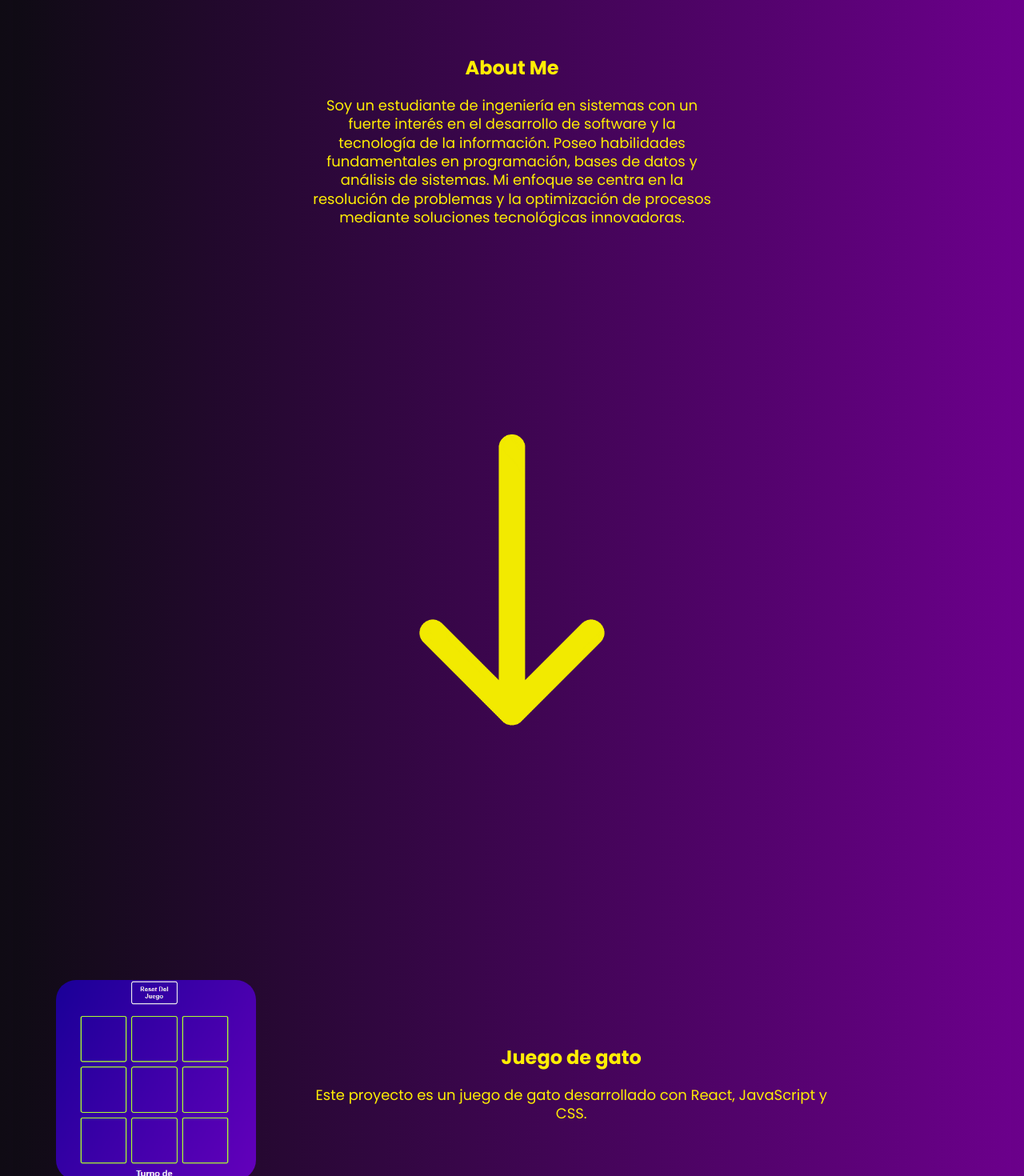
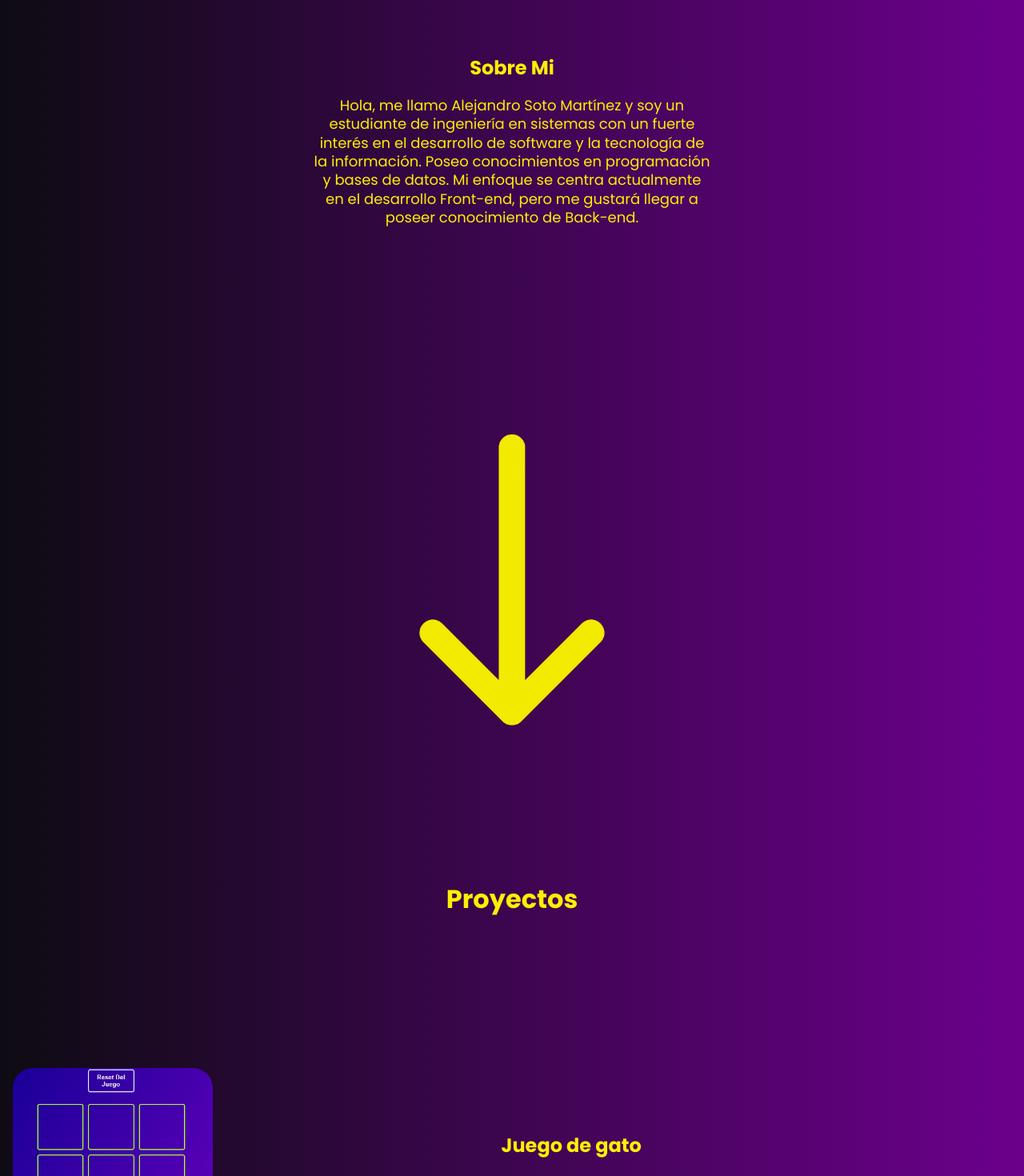
Before and after one commit to Alexsoto042/Preact, a React (Vite) app: page / in a window 1280 px wide. Shown: the part 420-1890 px from the top of the page at 80% size. Built offline with nearby package versions, Linux system fonts and the light colour scheme.

Commit message:
Correcsion de margins left

```diff
--- a/src/App.css
+++ b/src/App.css
@@ -18,6 +18,7 @@ body {
   display: flex;
   font-size: 1.5em;
   border-bottom: 1px solid rgba(255, 238, 4);
+  background: linear-gradient(to right, rgb(15, 11, 20), rgb(107, 0, 139));
   z-index: 1000;
 }
 .Nvar a {
@@ -80,7 +81,6 @@ body {
   border-radius: 10%;
   object-fit: cover;
   margin-right: 20px;
-  margin-left: 20%;
 }
 
 .Texto {
@@ -103,7 +103,7 @@ body {
   position: relative;
   width: 100%;
   margin-top: 10%;
-  margin-bottom: 20%;
+  margin-bottom: 10%;
   right: 3%;
 }
 
@@ -122,12 +122,16 @@ body {
   margin-bottom: 20px;
   height: 100%;
 }
-
+.proyecto {
+  position: relative;
+  margin: 0 auto;
+  font-size: 2em;
+  margin-bottom: 15%;
+}
 .Iconos {
   display: flex;
   justify-content: left;
   margin-bottom: 15%;
-  margin-left: 3%;
 }
 #React {
   margin-right: 10px;
--- a/src/App.jsx
+++ b/src/App.jsx
@@ -11,7 +11,6 @@ function App() {
         <Nvar />
         <About />
         <Gato />
-        <Gato />
       </body>
     </>
   );
--- a/src/components/nvar/nvar.jsx
+++ b/src/components/nvar/nvar.jsx
@@ -2,11 +2,9 @@ function Nvar() {
   return (
     <>
       <li className="Nvar">
-        <a href="#">Inicio</a>
-        <a href="https://gato-psi.vercel.app" target="_blank">
-          Proyectos
-        </a>
-        <a href="https://gato-psi.vercel.app" target="_blank">
+        <a href="#Inicio">Inicio</a>
+        <a href="#Proyectos">Proyectos</a>
+        <a href="https://github.com/Alexsoto042" target="_blank">
           GitHub
         </a>
       </li>
--- a/src/proyects/about.jsx
+++ b/src/proyects/about.jsx
@@ -2,7 +2,7 @@ import Social from "../components/social";
 
 function About() {
   return (
-    <main>
+    <main id="Inicio">
       <li className="Avatar-container">
         <a href="https://github.com/Alexsoto042" target="_blank">
           <img
@@ -22,16 +22,19 @@ function About() {
         </a>
       </li>
       <div className="TextContainer">
-        <h2 className="Titulo">About Me</h2>
+        <h2 className="Titulo">Sobre Mi</h2>
         <p className="Descripcion">
           {
-            "Soy un estudiante de ingeniería en sistemas con un fuerte interés en el desarrollo de software y la tecnología de la información. Poseo habilidades fundamentales en programación, bases de datos y análisis de sistemas. Mi enfoque se centra en la resolución de problemas y la optimización de procesos mediante soluciones tecnológicas innovadoras."
-          }{" "}
+            "Hola, me llamo Alejandro Soto Martínez y soy un estudiante de ingeniería en sistemas con un fuerte interés en el desarrollo de software y la tecnología de la información. Poseo conocimientos en programación y bases de datos. Mi enfoque se centra actualmente en el desarrollo Front-end, pero me gustará llegar a poseer conocimiento de Back-end."
+          }
         </p>
       </div>
       <div className="Flecha">
         <img className="Flecha-img" src="/assets/img/flecha.gif" alt="flecha" />
       </div>
+      <h2 id="Proyectos" className="proyecto">
+        Proyectos
+      </h2>
     </main>
   );
 }
```
